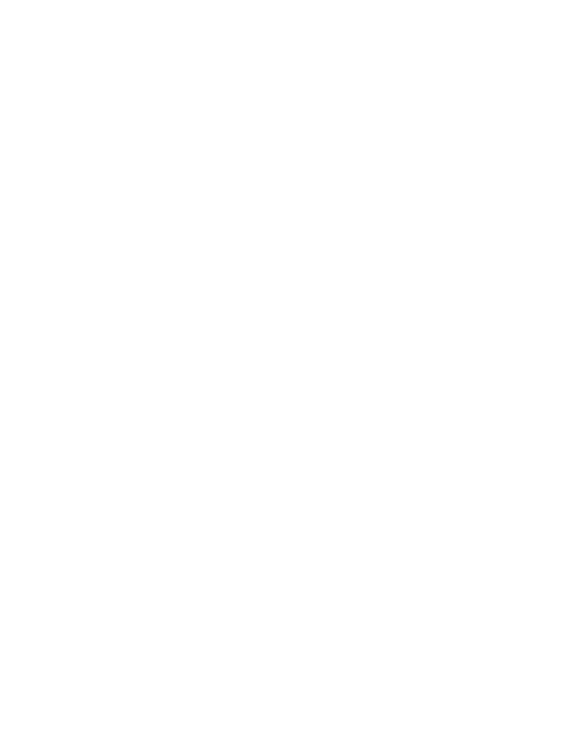
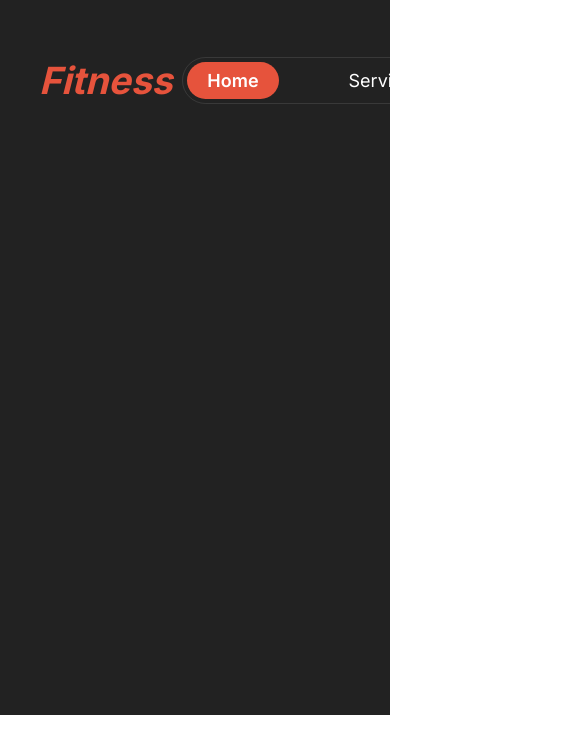
Before and after one commit to shrabonkundu1/Assignment-2, a plain HTML site: page index.html in a window 390 px wide. Shown: the top 754 px of the page, 585 px wide, since content can reach past the window. Drawn offline with Linux system fonts and the light colour scheme.

Commit message:
Navbar layout added responsive for desktop

```diff
--- a/index.html
+++ b/index.html
@@ -7,6 +7,22 @@
     <link rel="stylesheet" href="./styles/style.css">
 </head>
 <body>
-
+    <header class="header">
+       <div class="navbar-container">
+        <nav class="nav-container">
+            <div class="logo">
+                <h3 class="clr-1"> <em>Fitness</em> </h3>
+            </div>
+            <div class="navbar">
+                <ul>
+                    <li class="list-item"><a class="clr-2" href="#">Home</a></li>
+                    <li class="list-item"><a href="#">Service</a></li>
+                    <li class="list-item"><a href="#">Contact</a></li>
+                    <li class="list-item"><a href="#">About</a></li>
+                </ul>
+            </div>
+        </nav>
+       </div>
+    </header>
 </body>
 </html>
--- a/styles/style.css
+++ b/styles/style.css
@@ -0,0 +1,148 @@
+@import url('https://fonts.googleapis.com/css2?family=Inter:wght@100..900&display=swap');
+
+/* Universal selector */
+
+* {
+    font-family: "Inter", sans-serif;
+    margin: 0;
+    padding: 0;
+    box-sizing: border-box;
+    /* visibility: hidden;/ */
+    /* background: rgb(185, 185, 185); */
+}
+
+/* .clr-1 {
+    color: rgb(230, 83, 60);
+}
+
+header
+
+.header {
+    max-width: 1440px;
+    height: 100%;
+    background: linear-gradient(180.00deg, rgb(17, 17, 17), rgba(119, 119, 119, 0)100%);
+    border: 2px solid rgb(0, 0, 0);
+}
+.header-container {
+    width: 85%;
+    margin: 2rem auto;
+    border: 2px solid red;
+   padding-top: 57px;
+
+}
+
+.nav-container {
+    display: flex;
+    justify-content: space-between;
+    align-items: center;
+    text-align: center;
+}
+
+.logo {
+    font-family: "Inter", sans-serif;
+    font-size: 2rem;
+    font-weight: 800;
+}
+
+.navbar ul {
+    display: flex;
+    justify-content: space-around;
+    align-items: center;
+    text-align: center;
+    gap: 50px;
+    margin: 0 10px;
+    padding: 10px;
+    border: 1px solid rgba(255,255,255,0.1);
+    border-radius: 39px;
+}
+
+.navbar li {
+    list-style: none;
+
+
+}
+
+.navbar a {
+    text-decoration: none;
+    color: rgb(255, 255, 255);
+    font-family: "Inter", sans-serif;
+    font-size: 1.125rem;
+    font-weight: 400;
+    text-align: left;
+    padding: 8px 20px;
+    border-radius: 46px;
+    padding: 8px 20px;
+    background: none;
+}
+
+.navbar  .clr-2 {
+    background: rgb(230, 83, 60);
+    font-weight: 600;
+} */
+.clr-1 {
+    color: rgb(230, 83, 60);
+}
+
+
+.header {
+    max-width: 1940px;
+    height: 715px;
+    background: #222222;
+    padding-top: 57px;
+}
+.navbar-container {
+    width: 80%;
+    margin: 0 auto;
+    margin-bottom: 32px;
+
+
+}
+
+.logo {
+    font-family: "Inter", sans-serif;
+    font-size: 2rem;
+    font-weight: 800;
+}
+
+.nav-container {
+    display: flex;
+    justify-content: space-between;
+    align-items: center;
+    text-align: center;
+}
+
+.navbar ul {
+    display: flex;
+    justify-content: space-around;
+    align-items: center;
+    text-align: center;
+    gap: 50px;
+    margin: 0 10px;
+    padding: 4px;
+    border: 1px solid rgba(255,255,255,0.1);
+    border-radius: 39px;
+}
+
+.navbar li {
+    list-style: none;
+}
+
+.navbar a {
+    text-decoration: none;
+    color: rgb(255, 255, 255);
+    font-family: "Inter", sans-serif;
+    font-size: 1.125rem;
+    font-weight: 400;
+    text-align: left;
+    padding: 8px 20px;
+    border-radius: 46px;
+    background: none;
+}
+
+.navbar  .clr-2 {
+    background: rgb(230, 83, 60);
+    font-weight: 600;
+    display: flex;
+    justify-content: center;
+    align-items: flex-start;
+}
```
Also changed, not shown: images/Images 2.png (added), images/exercise1.jpg (added), images/exercise2.png (added), images/exercise3.png (added), images/exercise5.jpg (added), images/exercise6.jpg (added), images/image 2.png (added), images/image 3.png (added), images/image 4.png (added), images/image 5.png (added), images/run.jpg (added), images/trainer1.png (added), images/trainer2.png (added), images/trainer3.png (added), 2 more files, 2 other files.
